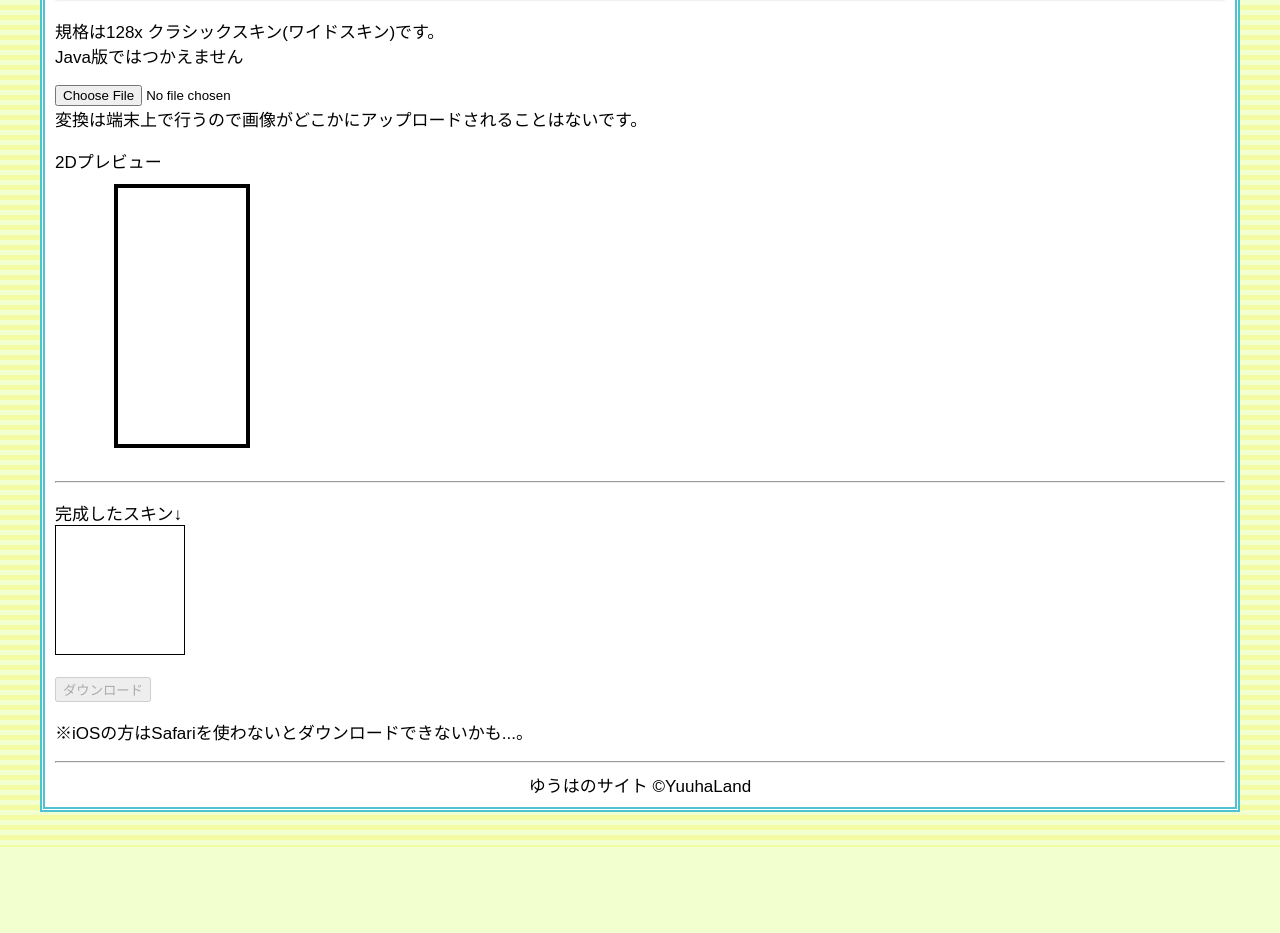
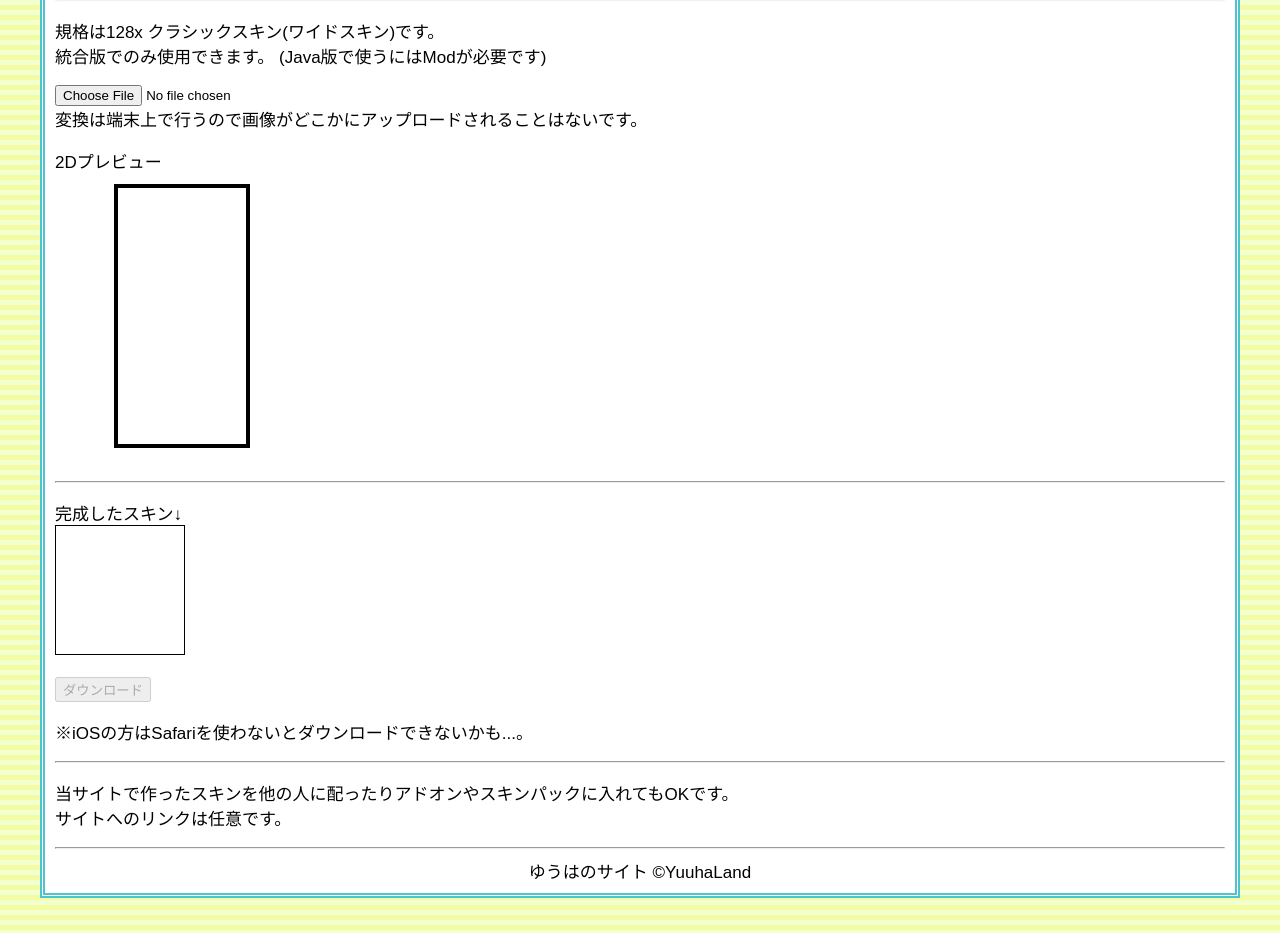
Before and after one commit to GotembaYuka/GotembaYuka.github.io, a plain HTML site: page benri/image_to_skin.html in a window 1280 px wide. Shown: the part 135-1068 px from the top of the page. Before the commit the page ends 982 px from the top, so only its background shows below. Drawn offline with Linux system fonts and the light colour scheme.

Commit message:
Update image_to_skin.html

```diff
--- a/benri/image_to_skin.html
+++ b/benri/image_to_skin.html
@@ -6,9 +6,9 @@
   <link rel="stylesheet" type="text/css" href="/style.css">
   <link rel="icon" href="/favicon.ico">
   <meta charset="utf-8" />
-  <meta name="Description" content="画像をマイクラのスキンに変換するツールをブラウザでできるようになりました" />
+  <meta name="Description" content="画像をMinecraft統合版スキンに変換するツールがWebで使えるようになりました！" />
   <meta name="theme-color" content="#f3fca3" />
-  <meta property="og:description" content="画像をマイクラのスキンに変換するツールをブラウザでできるようになりました" />
+  <meta property="og:description" content="画像をMinecraft統合版スキンに変換するツールがWebで使えるようになりました！" />
   <meta property="og:site_name" content="©YuuhaLand" />
   <meta property="og:title" content="画像をマイクラのスキンに変換" />
   <meta name="viewport" content="width=device-width,initial-scale=1.0">
@@ -31,7 +31,8 @@
     <div class="maincontent">
       <h2>画像をマイクラのスキンに変換</h2>
       <p>
-        規格は128x クラシックスキン(ワイドスキン)です。<br>Java版ではつかえません
+        規格は128x クラシックスキン(ワイドスキン)です。<br>
+        統合版でのみ使用できます。 (Java版で使うにはModが必要です)
       </p>
       <input type="file" id="fileInput" accept="image/*"><br>変換は端末上で行うので画像がどこかにアップロードされることはないです。
       <p>
@@ -49,6 +50,11 @@
       </p>
       <p>
         ※iOSの方はSafariを使わないとダウンロードできないかも...。
+      </p>
+      <hr>
+      <p>
+        当サイトで作ったスキンを他の人に配ったりアドオンやスキンパックに入れてもOKです。<br>
+        サイトへのリンクは任意です。
       </p>
       <hr>
       <div style="text-align: center;">ゆうはのサイト ©YuuhaLand</div>
```
